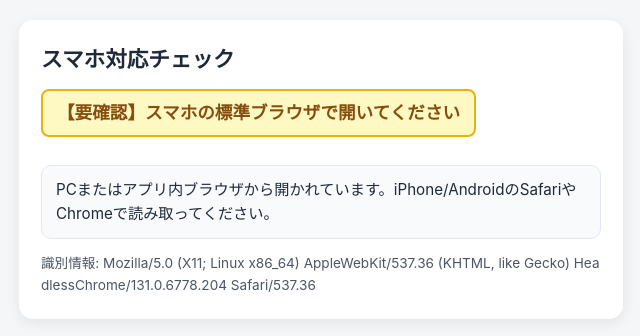
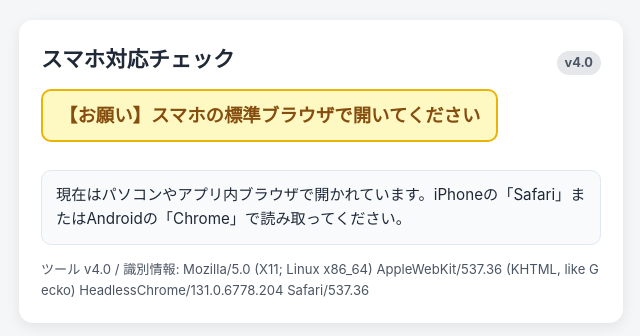
Before and after one commit to Yoshih-Naka/triage, a plain HTML site: page index.html in a window 1280 px wide. Shown: the whole page, without its empty margins (319-959 px from the left). Drawn offline with Linux system fonts and the light colour scheme.

Commit message:
Update index.html

```diff
--- a/index.html
+++ b/index.html
@@ -1,9 +1,10 @@
 <!DOCTYPE html>
+<!-- スマホ対応チェックツール v4.0 (汎用・判定メッセージ改善版) -->
 <html lang="ja">
 <head>
 <meta charset="UTF-8">
 <meta name="viewport" content="width=device-width, initial-scale=1.0">
-<title>端末チェック（OS・NFC確認）</title>
+<title>端末チェック v4.0（OS・NFC確認）</title>
 <style>
   body {
     font-family: -apple-system, BlinkMacSystemFont, "Hiragino Sans", "Meiryo", sans-serif;
@@ -21,16 +22,32 @@
     padding: 22px;
     box-shadow: 0 4px 14px rgba(0,0,0,0.08);
   }
+  .header-row {
+    display: flex;
+    justify-content: space-between;
+    align-items: baseline;
+    margin-bottom: 12px;
+    gap: 8px;
+  }
   h1 {
     font-size: 1.35rem;
-    margin: 0 0 12px 0;
+    margin: 0;
+  }
+  .ver-tag {
+    font-size: 0.8rem;
+    font-weight: bold;
+    color: #4b5563;
+    background: #e5e7eb;
+    padding: 2px 8px;
+    border-radius: 999px;
+    white-space: nowrap;
   }
   .badge {
     display: inline-block;
-    padding: 8px 14px;
-    border-radius: 8px;
+    padding: 10px 16px;
+    border-radius: 10px;
     font-weight: bold;
-    font-size: 1.1rem;
+    font-size: 1.15rem;
     margin-bottom: 14px;
   }
   .ok { background: #dcfce7; color: #166534; border: 2px solid #22c55e; }
@@ -68,7 +85,7 @@
     border-color: #2563eb;
   }
   .note {
-    font-size: 0.85rem;
+    font-size: 0.82rem;
     color: #4b5563;
     margin-top: 14px;
     word-break: break-all;
@@ -77,12 +94,15 @@
 </head>
 <body>
 <div class="card">
+  <div class="header-row">
     <h1>スマホ対応チェック</h1>
+    <span class="ver-tag">v4.0</span>
+  </div>
   <div id="resultBadge" class="badge">判定中...</div>
   <div id="resultDetail" class="info-box"></div>
 
   <div id="nfcPrompt" class="info-box" style="display:none;">
-    <strong>AndroidのNFC（マイナカード読取）確認：</strong><br>
+    <strong>AndroidのNFC（カード読取）確認：</strong><br>
     端末の「設定」で<strong>NFC</strong>が有効か、または本体裏面に<strong>おサイフケータイマーク</strong>があるか確認してください。
     <div class="btn-group">
       <button id="btnNfcYes" onclick="setNfc('yes')">NFCあり</button>
@@ -95,6 +115,7 @@
 
 <script>
 (function() {
+  const APP_VERSION = "v4.0";
   const ua = navigator.userAgent || "";
   const isDesktopModeMac = (navigator.platform === "MacIntel" && navigator.maxTouchPoints > 1) || /Macintosh/i.test(ua);
   const hasRealIPadToken = /iPad/i.test(ua);
@@ -153,59 +174,68 @@
 
       if (likelyLegacyApple) {
         badge.classList.add("warn");
-        badge.textContent = "【要確認】OS・ブラウザ機能を確認";
+        badge.textContent = "【確認しましょう】OS・表示設定のチェック";
         detail.innerHTML =
           "<strong>端末種別：</strong>" + deviceLabel + "<br>" +
           "<strong>OS目安：</strong>" + verDisp + "<br>" +
-          "<strong>案内：</strong>「設定 ＞ 一般 ＞ 情報 / ソフトウェアアップデート」を確認してください。Safariの「AA / 表示」からモバイル表示への切替もご確認ください。";
+          "<strong>案内：</strong>少し前のバージョンの可能性があります。「設定 ＞ 一般 ＞ 情報 / ソフトウェアアップデート」と、Safariの「AA / 表示」からモバイル表示になっているか一緒に確認しましょう。";
       } else {
         badge.classList.add("ok");
-        badge.textContent = "【案内目安】iOS端末（対応候補）";
+        badge.textContent = "✨ ばっちり対応しています！（iPhone / iOS）";
         detail.innerHTML =
           "<strong>端末種別：</strong>" + deviceLabel + "<br>" +
           "<strong>OS目安：</strong>" + verDisp + "<br>" +
-          "<strong>NFC：</strong>iPhone 7以降であれば搭載（機種により確認）<br>" +
-          "<strong>案内：</strong>必要に応じて「設定 ＞ 一般 ＞ 情報」で正確なiOSバージョンをご確認ください。";
+          "<strong>NFC（読取機能）：</strong>iPhone 7以降であれば搭載されています<br>" +
+          "<strong>案内：</strong>準備OK！このスマホでそのまま手続きを進められます。（必要に応じて「設定 ＞ 一般 ＞ 情報」で正確なiOSバージョンも確認できます）";
       }
     } else if (isAndroid) {
       nfcPrompt.style.display = "block";
       const verText = androidVer ? ("Android " + androidVer + "（目安）") : "Android（バージョン不明）";
       if (androidNfcChoice === "no") {
         badge.classList.add("ng");
-        badge.textContent = "【要注意】NFC非搭載・未確認";
+        badge.textContent = "【確認が必要です】NFC（カード読取）が見当たりません";
         detail.innerHTML =
           "<strong>OS目安：</strong>" + verText + "<br>" +
           "<strong>NFC：</strong>なし / 未確認<br>" +
-          "<strong>案内：</strong>マイナンバーカード読取にはNFC対応が必要です。代替案内を確認してください。";
-      } else if (androidVer !== null && androidVer < 10) {
+          "<strong>案内：</strong>カード読み取りにはNFC機能が必要です。設定でNFCがオフになっていないか、または別の手続き方法を一緒に確認しましょう。";
+      } else if (androidVer !== null && androidVer < 11) {
         badge.classList.add("warn");
-        badge.textContent = "【要確認】Androidバージョンが古めです";
+        badge.textContent = "【確認しましょう】Androidのバージョンが古めです";
         detail.innerHTML =
           "<strong>OS目安：</strong>" + verText + "<br>" +
           "<strong>NFC：</strong>" + (androidNfcChoice === "yes" ? "あり" : "未選択") + "<br>" +
-          "<strong>案内：</strong>OSアップデート可否とNFC有無を確認してください。";
+          "<strong>案内：</strong>少し前のバージョンのため、OSアップデートができるか、また別の方法で進められるかを一緒に確認しましょう。";
       } else if (androidNfcChoice === "yes") {
+        if (androidVer !== null && androidVer === 11) {
           badge.classList.add("ok");
-        badge.textContent = "【案内目安】Android（NFC確認済）";
+          badge.textContent = "👍 利用登録はばっちり対応しています！（Android 11）";
           detail.innerHTML =
             "<strong>OS目安：</strong>" + verText + "<br>" +
             "<strong>NFC：</strong>あり<br>" +
-          "<strong>案内：</strong>そのまま受付・サポートへお進みください。";
+            "<strong>案内：</strong>利用登録はこのまま進められます！※スマホ搭載機能はAndroid 12以上が対象です。";
+        } else {
+          badge.classList.add("ok");
+          badge.textContent = "✨ ばっちり対応しています！（Android）";
+          detail.innerHTML =
+            "<strong>OS目安：</strong>" + verText + "<br>" +
+            "<strong>NFC：</strong>あり<br>" +
+            "<strong>案内：</strong>準備OK！このスマホでそのまま進められます。";
+        }
       } else {
         badge.classList.add("warn");
-        badge.textContent = "【確認中】NFCの有無をタップしてください";
+        badge.textContent = "【あと一歩】下の「NFC」ボタンを選んでください";
         detail.innerHTML =
           "<strong>OS目安：</strong>" + verText + "<br>" +
-          "<strong>NFC：</strong>下のボタンで選択してください";
+          "<strong>NFC：</strong>下の「NFCあり」「NFCなし / 不明」をタップすると判定が完了します。";
       }
     } else {
       nfcPrompt.style.display = "none";
       badge.classList.add("warn");
-      badge.textContent = "【要確認】スマホの標準ブラウザで開いてください";
-      detail.innerHTML = "PCまたはアプリ内ブラウザから開かれています。iPhone/AndroidのSafariやChromeで読み取ってください。";
+      badge.textContent = "【お願い】スマホの標準ブラウザで開いてください";
+      detail.innerHTML = "現在はパソコンやアプリ内ブラウザで開かれています。iPhoneの「Safari」またはAndroidの「Chrome」で読み取ってください。";
     }
 
-    uaInfo.textContent = "識別情報: " + ua;
+    uaInfo.textContent = "ツール " + APP_VERSION + " / 識別情報: " + ua;
   }
 
   render();
```
Lines whose indentation alone changed are shown as unchanged.
